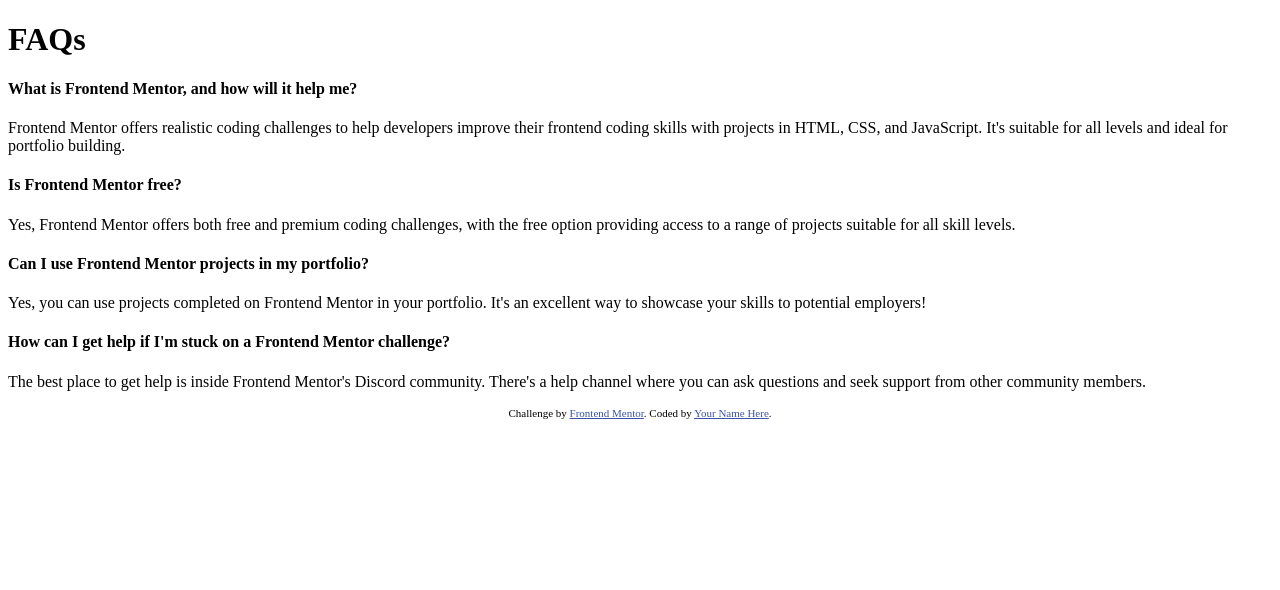
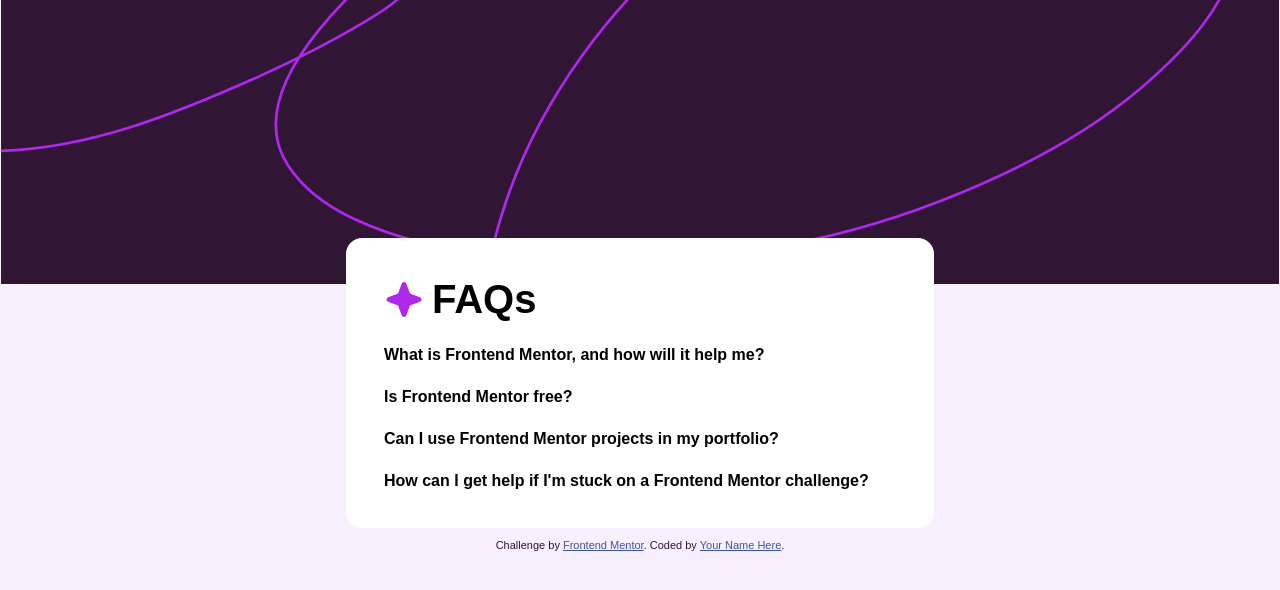
Before and after one commit to aaditamanugraha/faq-accordion-main, a website: page index.html in a window 1280 px wide. Drawn offline with Linux system fonts and the light colour scheme.

Commit message:
Initial styling

```diff
--- a/index.html
+++ b/index.html
@@ -13,56 +13,61 @@
     <title>Frontend Mentor | FAQ accordion</title>
   </head>
   <body>
-    <main>
+    <main class="main">
+      <header class="header">
+        <img src="./assets/images/icon-star.svg" alt="icon star" />
         <h1>FAQs</h1>
+      </header>
 
-      <div class="faq">
+      <div class="faq-container">
+        <div class="faq-card">
           <h4>What is Frontend Mentor, and how will it help me?</h4>
-
-        <p>
+          <!-- <p>
             Frontend Mentor offers realistic coding challenges to help developers
             improve their frontend coding skills with projects in HTML, CSS, and
             JavaScript. It's suitable for all levels and ideal for portfolio
             building.
-        </p>
+          </p> -->
         </div>
 
-      <div class="faq">
+        <div class="faq-card">
           <h4>Is Frontend Mentor free?</h4>
-
-        <p>
+          <!-- <p>
             Yes, Frontend Mentor offers both free and premium coding challenges,
             with the free option providing access to a range of projects suitable
             for all skill levels.
-        </p>
+          </p> -->
         </div>
 
-      <div class="faq">
+        <div class="faq-card">
           <h4>Can I use Frontend Mentor projects in my portfolio?</h4>
-
-        <p>
+          <!-- <p>
             Yes, you can use projects completed on Frontend Mentor in your
             portfolio. It's an excellent way to showcase your skills to potential
             employers!
-        </p>
+          </p> -->
         </div>
 
-      <div class="faq">
-        <h4>How can I get help if I'm stuck on a Frontend Mentor challenge?</h4>
-
-        <p>
+        <div class="faq-card">
+          <h4>
+            How can I get help if I'm stuck on a Frontend Mentor challenge?
+          </h4>
+          <!-- <p>
             The best place to get help is inside Frontend Mentor's Discord
             community. There's a help channel where you can ask questions and seek
             support from other community members.
-        </p>
+          </p> -->
+        </div>
       </div>
     </main>
 
     <div class="attribution">
+      <p>
         Challenge by
         <a href="https://www.frontendmentor.io?ref=challenge" target="_blank"
           >Frontend Mentor</a
         >. Coded by <a href="#">Your Name Here</a>.
+      </p>
     </div>
   </body>
 </html>
--- a/style.css
+++ b/style.css
@@ -6,12 +6,55 @@
   --font-work-sans: "Work Sans", sans-serif;
 }
 
+body {
+  font-family: var(--font-work-sans);
+  width: 100vw;
+  height: 100vh;
+  margin: 0;
+  background-color: var(--color-light-pink);
+  background-image: url(/assets/images/background-pattern-desktop.svg);
+  background-repeat: no-repeat;
+  background-size: contain;
+  display: flex;
+  flex-direction: column;
+  align-items: center;
+  justify-content: center;
+}
 
+.main {
+  width: 40%;
+  padding: 3%;
+  background-color: var(--color-white);
+  border-radius: 16px;
+}
+
+.header h1 {
+  font-weight: 700;
+  font-size: 2.5rem;
+  margin: 0 0.5rem;
+}
+
+.header {
+  display: flex;
+}
+
+.faq-card {
+    margin-top: 24px;
+}
+
+.faq-card h4 {
+  margin: 0;
+}
 
 .attribution {
   font-size: 11px;
   text-align: center;
 }
+
 .attribution a {
   color: hsl(228, 45%, 44%);
 }
+
+.attribution p {
+  color: var(--color-dark-purple);
+}
```
Lines whose indentation alone changed are shown as unchanged.
